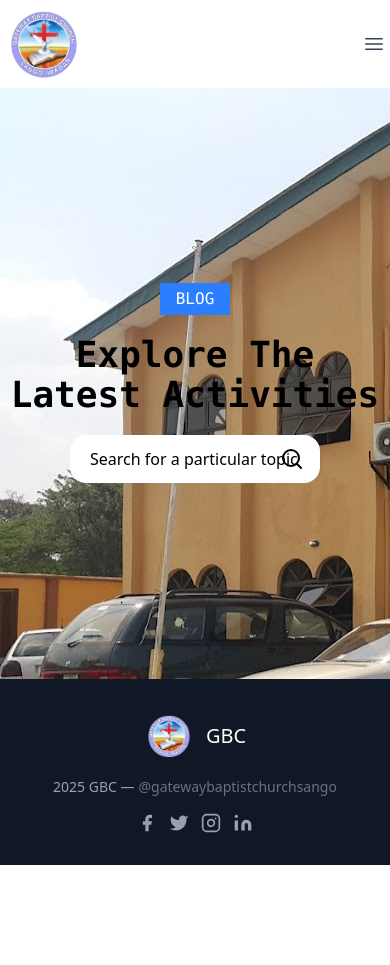
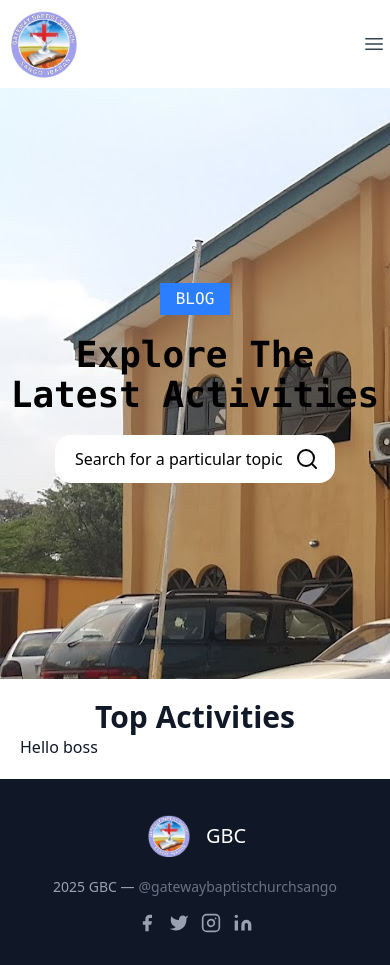
Before and after one commit to Ayomide-Philip/Church-Website-Fullstack, a React (Vite) app in the folder Frontend/: page /blog in a window 390 px wide. Before the commit the page ends 865 px from the top, so only its background shows below. Built offline with nearby package versions, Linux system fonts and the light colour scheme.

Commit message:
updating my codebase

```diff
--- /dev/null
+++ b/Frontend/src/componets/home/blog/blogBody.jsx
@@ -0,0 +1,10 @@
+export default function BlogBody() {
+  return (
+    <section className="flex flex-col p-5">
+      <h1 className="text-3xl text-center font-semibold">Top Activities</h1>
+      <div>
+        <div>Hello boss</div>
+      </div>
+    </section>
+  );
+}
--- a/Frontend/src/componets/home/blogImageBanner.jsx
+++ b/Frontend/src/componets/home/blog/blogImageBanner.jsx
@@ -3,7 +3,7 @@ import { useState } from "react";
 export default function BlogImageBanner() {
   const [query, setQuery] = useState("");
   return (
-    <div className="flex h-[70vh] bg-[url(/images/cta-image.jpg)] text-center justify-center items-center flex-col gap-5">
+    <section className="flex h-[70vh] bg-[url(/images/cta-image.jpg)] text-center justify-center items-center flex-col gap-5">
       <p className="bg-blue-500 p-1 px-4 font-light text-white font-mono">
         BLOG
       </p>
@@ -13,26 +13,32 @@ export default function BlogImageBanner() {
       <div className="relative">
         <input
           type="text"
-          className="bg-white w-[250px] sm:w-[500px] h-12 rounded-2xl p-5 text-black placeholder:text-black focus:outline-none focus:border-blue-600 focus:border-2"
+          className="bg-white w-[280px] sm:w-[500px] h-12 rounded-2xl p-5 text-black placeholder:text-black focus:outline-none focus:border-blue-600 focus:border-2"
           placeholder="Search for a particular topic"
           value={query}
           onChange={(e) => {
             setQuery(e.target.value);
           }}
         />
-        <div className="text-black absolute right-4 top-3 cursor-pointer">
+        <button
+          type="submit"
+          className="text-black absolute right-4 top-3 cursor-pointer"
+        >
           <Search />
-        </div>
+        </button>
         {query && (
-          <div className="text-black absolute right-12 top-3 cursor-pointer">
+          <button
+            type="reset"
+            className="text-black absolute right-12 top-3 cursor-pointer"
+          >
             <X
               onClick={() => {
                 setQuery("");
               }}
             />
-          </div>
+          </button>
         )}
       </div>
-    </div>
+    </section>
   );
 }
--- a/Frontend/src/pages/home/blog.jsx
+++ b/Frontend/src/pages/home/blog.jsx
@@ -1,9 +1,11 @@
-import BlogImageBanner from "../../componets/home/blogImageBanner";
+import BlogBody from "../../componets/home/blog/blogBody";
+import BlogImageBanner from "../../componets/home/blog/blogImageBanner";
 
 export default function Blog() {
   return (
     <div>
       <BlogImageBanner />
+      <BlogBody />
     </div>
   );
 }
```
